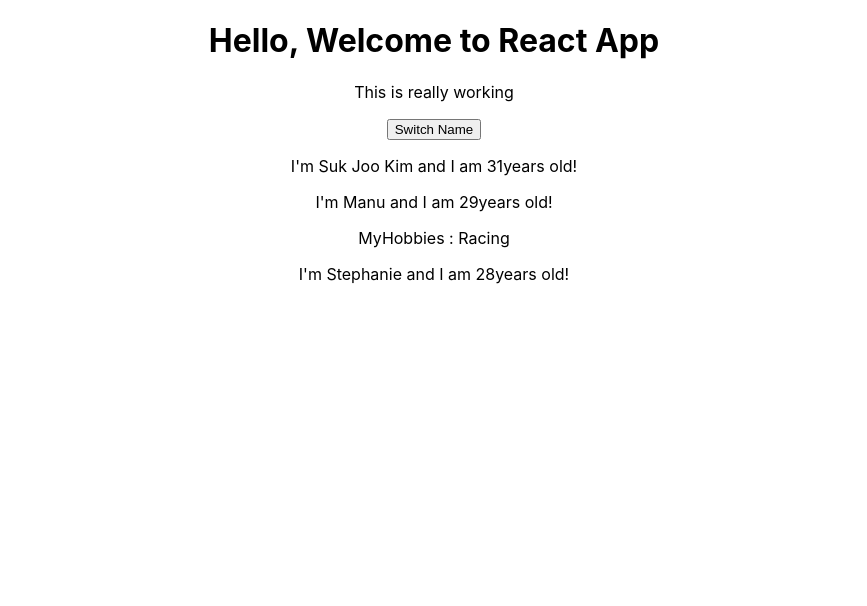
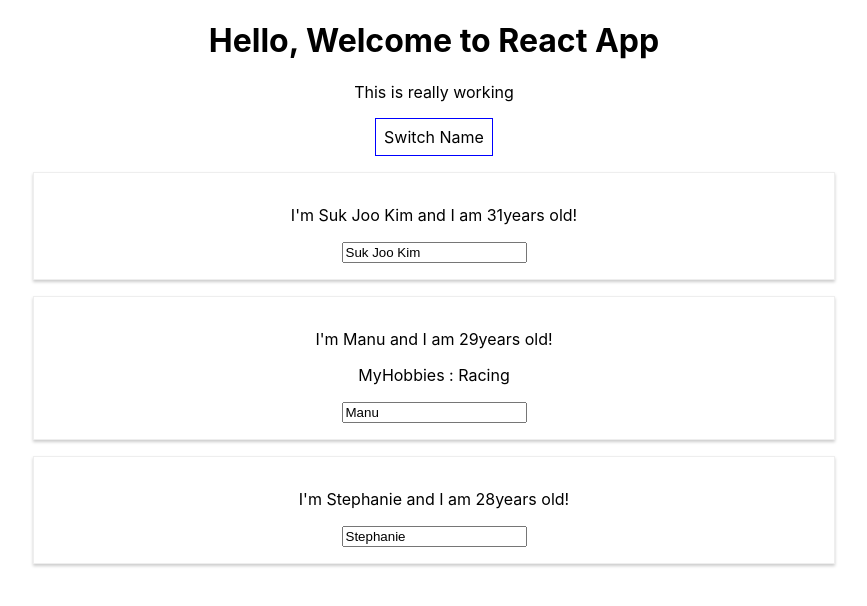
Before and after one commit to vince15dk/react-p1, a React (Create React App) app: page / in a window 1280 px wide. Shown: the top 606 px of the page, without its empty margins (206-1073 px from the left). Built offline with nearby package versions, Linux system fonts and the light colour scheme.

Commit message:
State Event handler Method

```diff
--- a/src/App.css
+++ b/src/App.css
@@ -1,3 +1,7 @@
 .App {
   text-align: center;
 }
+
+button {
+
+}
--- a/src/App.js
+++ b/src/App.js
@@ -7,17 +7,52 @@
     persons: [
       {name: 'Suk Joo Kim', age: 31},
       {name: 'Manu', age: 29},
-      {name: 'Stephanie', age: 28}]
+      {name: 'Stephanie', age: 28}],
+      otherState: 'some other value'
   }
+
+  switchNameHandler = (newName) => {
+    //console.log('Was clicked!');
+    //DON'T DO THIS : this.state.persons[0].name = 'SJ full name'
+    this.setState({persons:[
+      {name: 'Max', age: 31},
+      {name: 'Manu', age: 29},
+      {name: 'Stephanie', age: 27}]})
+  }
+
+  nameChangedHandler = (event) => {
+    this.setState({persons:[
+      {name: 'Max', age: 31},
+      {name: event.target.value, age: 29},
+      {name: 'Stephanie', age: 27}]
+  })}
+
   render() {
+    const style = {
+      backgroundColor: 'white',
+      font: 'inherit',
+      border: '1px solid blue',
+      padding: '8px',
+      cursor: 'pointer'
+    };
+
     return (
       <div className="App">
         <h1>Hello, Welcome to React App</h1>
         <p>This is really working</p>
-        <button>Switch Name</button>
-        <Person name = {this.state.persons[0].name} age ={this.state.persons[0].age} />
-        <Person name = {this.state.persons[1].name} age = {this.state.persons[1].age}> MyHobbies : Racing</Person>
-        <Person name = {this.state.persons[2].name} age = {this.state.persons[2].age}/>
+        <button
+        style={style}
+        onClick={()=> this.switchNameHandler('SJ!!!!!!')}>Switch Name</button>
+        <Person
+        name = {this.state.persons[0].name} age ={this.state.persons[0].age} />
+        <Person
+        name = {this.state.persons[1].name}
+        age = {this.state.persons[1].age}
+        click={this.switchNameHandler.bind(this, 'Max!!')}
+        changed={this.nameChangedHandler}
+        > MyHobbies : Racing</Person>
+        <Person
+        name = {this.state.persons[2].name} age = {this.state.persons[2].age}/>
       </div>
     );
     //return React.createElement('div', {className: 'App'}, React.createElement('h1',null, 'Does this work now?'));
--- /dev/null
+++ b/src/Person/Person.css
@@ -0,0 +1,8 @@
+.Person {
+    width: 60%;
+    margin: 16px auto;
+    border: 1px solid #eee;
+    box-shadow: 0 2px 3px #ccc;
+    padding: 16px;
+    text-align: center;
+}
--- a/src/Person/Person.js
+++ b/src/Person/Person.js
@@ -1,10 +1,13 @@
 import React from 'react';
+import './Person.css'
 
 const person = (props) =>{
+
     return (
-        <div>
-            <p>I'm {props.name} and I am {props.age}years old!</p>
+        <div className = "Person">
+            <p onClick={props.click}>I'm {props.name} and I am {props.age}years old!</p>
             <p>{props.children}</p>
+            <input type="text" onChange={props.changed} value={props.name} />
         </div>
     )};
 
```
